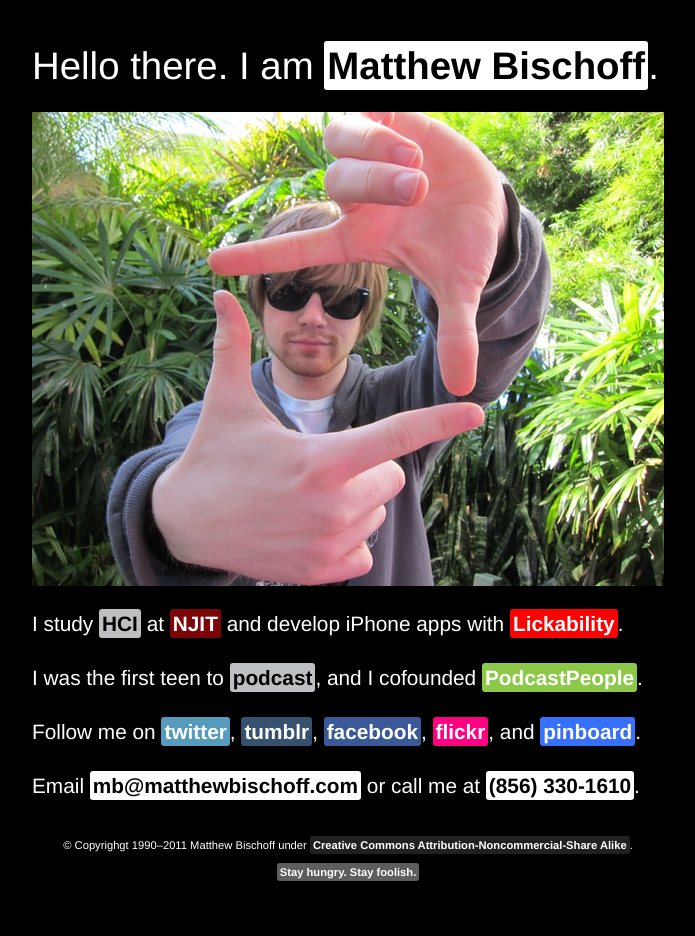
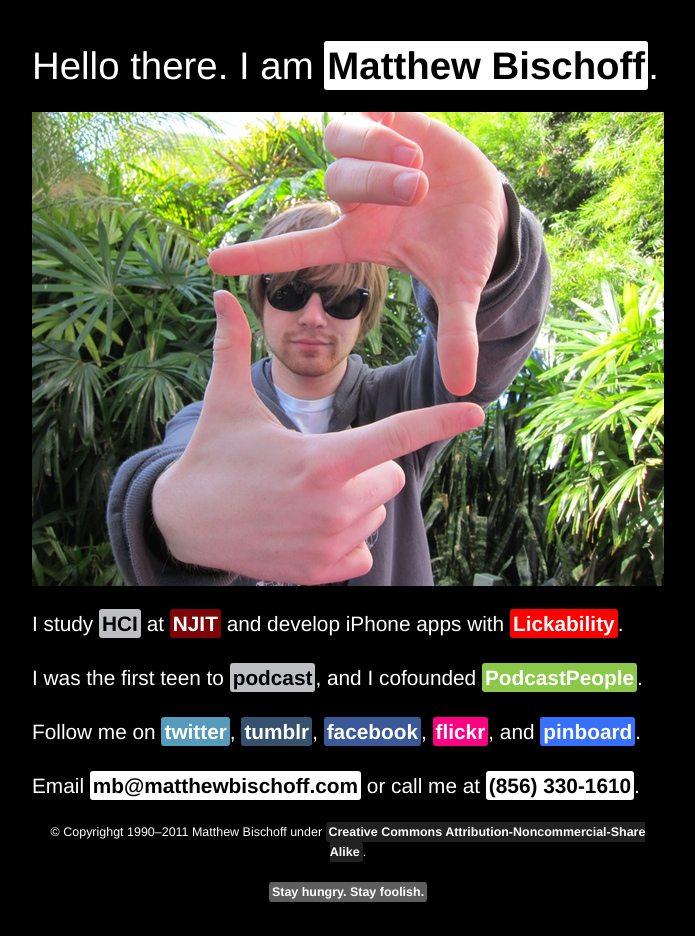
Before and after one commit to mbbischoff/website, a Jekyll site: the page index.html, which Jekyll copies as it is, in a window 1280 px wide. Shown: the whole page, without its empty margins (292-987 px from the left). Built offline with Jekyll 4.4.1, drawn with Linux system fonts in a browser that asks for light colours.

Commit message:
real header andder and footer

```diff
--- a/index.html
+++ b/index.html
@@ -1,17 +1,16 @@
 <!DOCTYPE html>
 <html xmlns="http://www.w3.org/1999/xhtml" xml:lang="en" lang="en">
 
-<head profile="http://www.w3.org/2006/03/hcard">
-	<meta http-equiv="Content-type" content="text/html; charset=utf-8" />
+	<meta charset="utf-8" />
 	<meta http-equiv="Content-Language" content="en-us" />
-
 	<meta name="author" content="Matthew Bischoff" />
-
 	<meta name="description" content="The personal website of Matthew Bischoff, a twenty-year-old student, designer, and developer." />
 	<meta name="keywords" content="matthew, bischoff, matthew bischoff, podcaster, matt bischoff, matt, geek, technology, contact, person" />
 	<meta name="googlebot" content="index,follow" />
 	<meta name="robots" content="index,follow" />
 	<meta name="viewport" content="width=632, maximum-scale=1.0" />
+  	<link rel="me" href="http://matthewbischoff.com" />
+  	<link rel="author" type="text/plain" href="http://matthewbischoff.com/humans.txt" />
 
 	<title>Matthew Bischoff</title>
 
@@ -25,7 +24,10 @@
 </head>
 	<body>
 		<div id="container">
-			<h1 id="masthead"><em>Hello there</em>. I am <a class="name" href="http://matthewbischoff.com">Matthew Bischoff</a>.</h1>
+
+			<header>
+				<h1 id="masthead"><em>Hello there</em>. I am <a class="name" href="http://matthewbischoff.com">Matthew Bischoff</a>.</h1>
+			</header>
 
 			<div class="photo">
 				<img width="632" height="474" alt="Matthew Bischoff" title="Matthew Bischoff" src="avatar.jpeg" />
@@ -39,9 +41,9 @@
 
 			<p>Email <a class="email" href="mailto:mb@matthewbischoff.com">mb@matthewbischoff.com</a> or call me at <a class="phone" href="tel:8563301610">(856) 330-1610</a>.</p>
 
-		<div id ="footer">
-			<p class="footer">&copy; Copyrighgt 1990–2011 Matthew Bischoff under <a class="creativecommons" href="http://creativecommons.org/licenses/by-nc-sa/3.0/us/">Creative Commons Attribution-Noncommercial-Share Alike</a>.<br /><br /><a href="http://www.youtube.com/watch?v=D1R-jKKp3NA">Stay hungry. Stay foolish.</a></strong></p>
-		</div>
+		<footer>
+			<p>&copy; Copyrighgt 1990–2011 Matthew Bischoff under <a class="creativecommons" href="http://creativecommons.org/licenses/by-nc-sa/3.0/us/">Creative Commons Attribution-Noncommercial-Share Alike</a>.<br /><br /><a href="http://www.youtube.com/watch?v=D1R-jKKp3NA">Stay hungry. Stay foolish.</a></strong></p>
+		</footer>
 	</div>
 	</body>
 </html>
--- a/style.css
+++ b/style.css
@@ -85,23 +85,14 @@
 	height: 474px;
 }
 
-div#footer {
+footer {
 	background-color: #000;
 	color: #fff;
-	padding: 5px;
-}
-
-#footer p.footer a {
-	color: #fff;
-}
-
-p.footer {
 	margin: 1em 0;
-	font: .7em/1.2em Helvetica, "Helvetica Neue", Arial, Geneva, sans-serif;
+	font: .6em/.6em Helvetica, "Helvetica Neue", Arial, Geneva, sans-serif;
 	color: white;
 	text-align: center;
 }
-
 
 ul {
 	display: block;
@@ -228,7 +219,6 @@
 a.creativecommons
 {
 	background-color: #212121;
-	color: #000;
 }
 
 a.peopletopeople
```
Also changed, not shown: humans.txt (added, +12 -0 lines).
